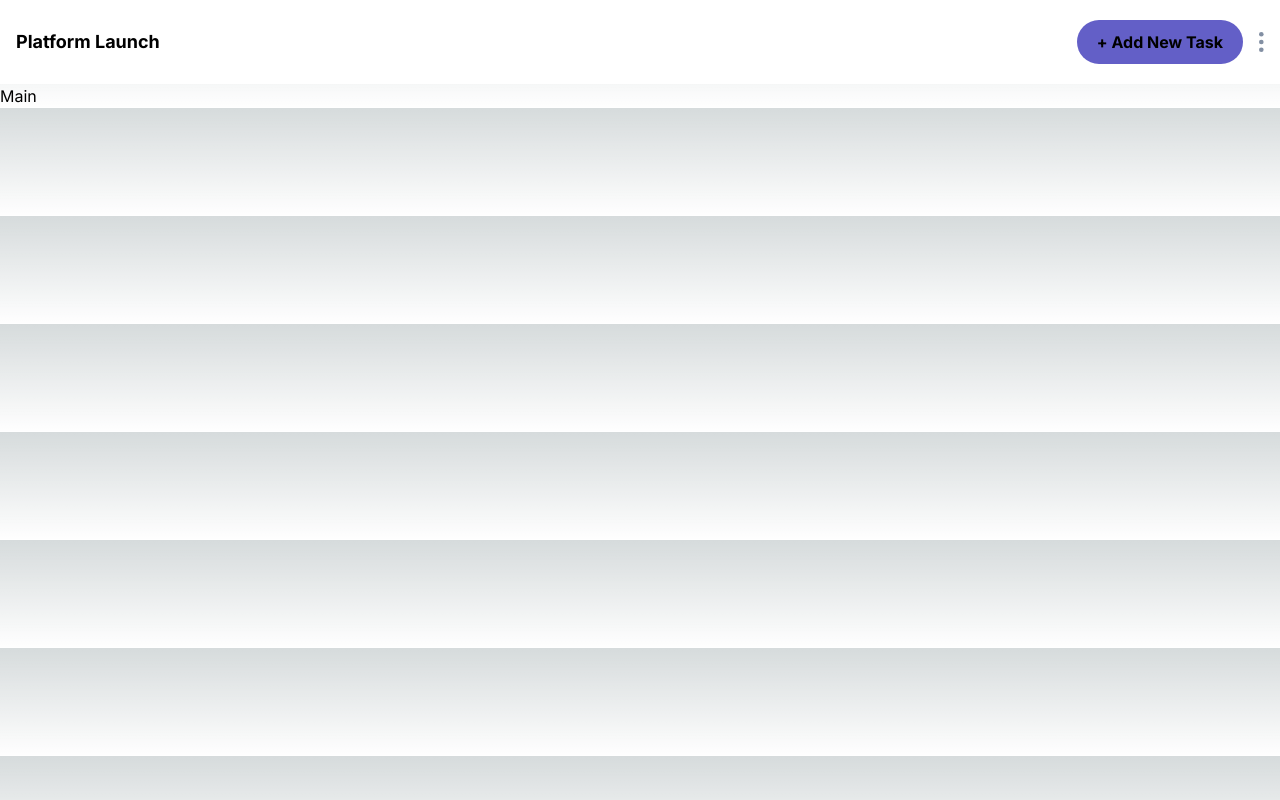
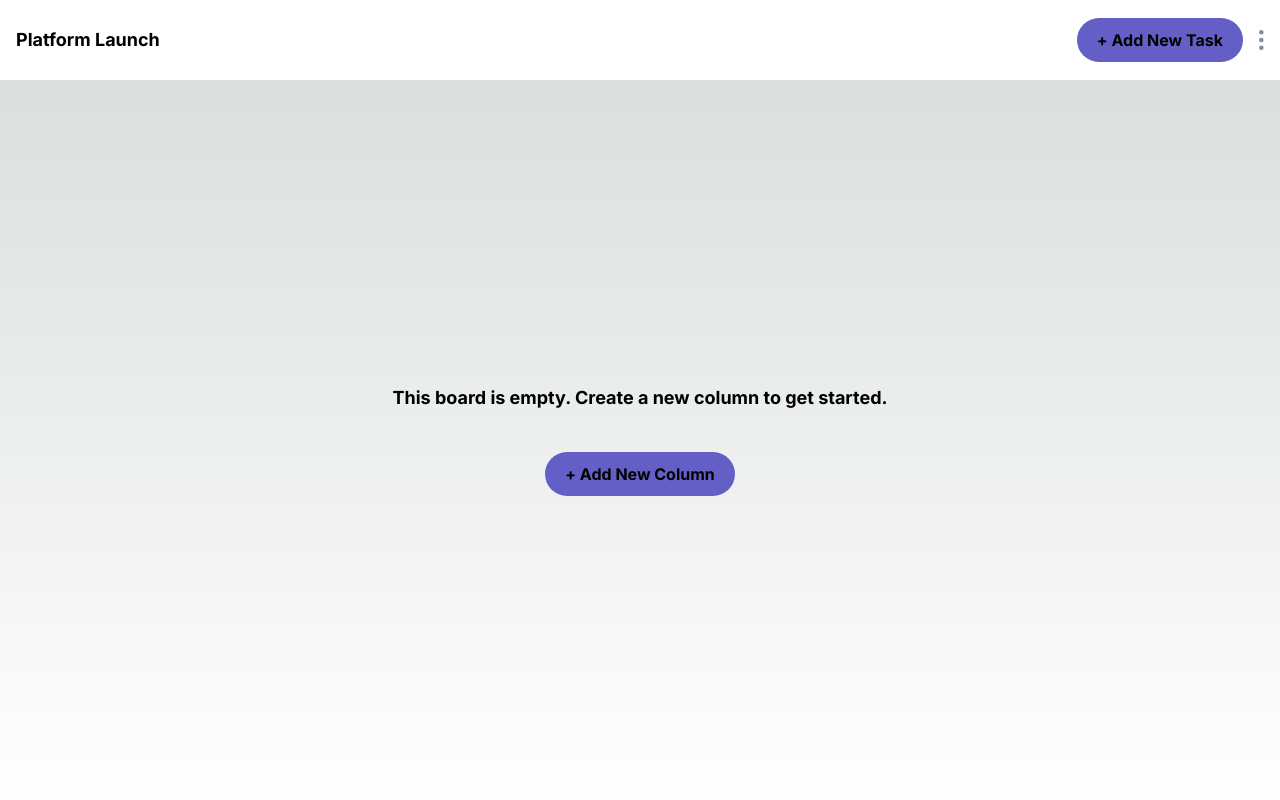
Before and after one commit to RogelioCamargo/kanban-task-management, a Next.js app: page / in a window 1280 px wide. Built offline with nearby package versions, Linux system fonts and the light colour scheme.

Commit message:
Create page when no columns exist

```diff
--- a/app/globals.css
+++ b/app/globals.css
@@ -16,6 +16,10 @@
   }
 }
 
+html, body {
+	height: 100%;
+}
+
 body {
   color: rgb(var(--foreground-rgb));
   background: linear-gradient(
@@ -25,3 +29,13 @@ body {
     )
     rgb(var(--background-start-rgb));
 }
+
+main {
+	height: calc(100% - 64px);
+}
+
+@media (min-width: 768px) {
+	main {
+		height: calc(100% - 80px);
+	}
+}
--- a/app/layout.tsx
+++ b/app/layout.tsx
@@ -1,4 +1,3 @@
-import Header from "@/components/Header"
 import './globals.css'
 import type { Metadata } from 'next'
 import { Inter } from 'next/font/google'
@@ -18,7 +17,6 @@ export default function RootLayout({
   return (
     <html lang="en">
       <body className={inter.className}>
-				<Header />
 				{children}
 			</body>
     </html>
--- a/app/page.tsx
+++ b/app/page.tsx
@@ -1,9 +1,14 @@
-import Image from 'next/image'
+import Header from "@/components/Header"
+import Button from "@/components/ui/Button"
 
 export default function Home() {
   return (
-    <main>
-			Main
-    </main>
+    <>
+			<Header />
+			<main className="h-[calc(100% - 64px)] p-3 text-center flex flex-col items-center justify-center gap-6 lg:gap-10">
+				<p className="text-lg font-bold">This board is empty. Create a new column to get started.</p>
+				<Button>+ Add New Column</Button>
+			</main>
+    </>
   )
 }
--- a/components/Header.tsx
+++ b/components/Header.tsx
@@ -1,9 +1,8 @@
-import Image from "next/image";
 import Button from "./ui/Button";
 
 export default function Header() {
   return (
-    <header className="flex justify-between px-4 py-5 bg-white dark:bg-gray-500">
+    <header className="flex justify-between px-4 py-5 bg-white dark:bg-gray-500 h-16 md:h-20">
       <div className="flex items-center gap-4">
         <svg
           className="md:hidden"
```
